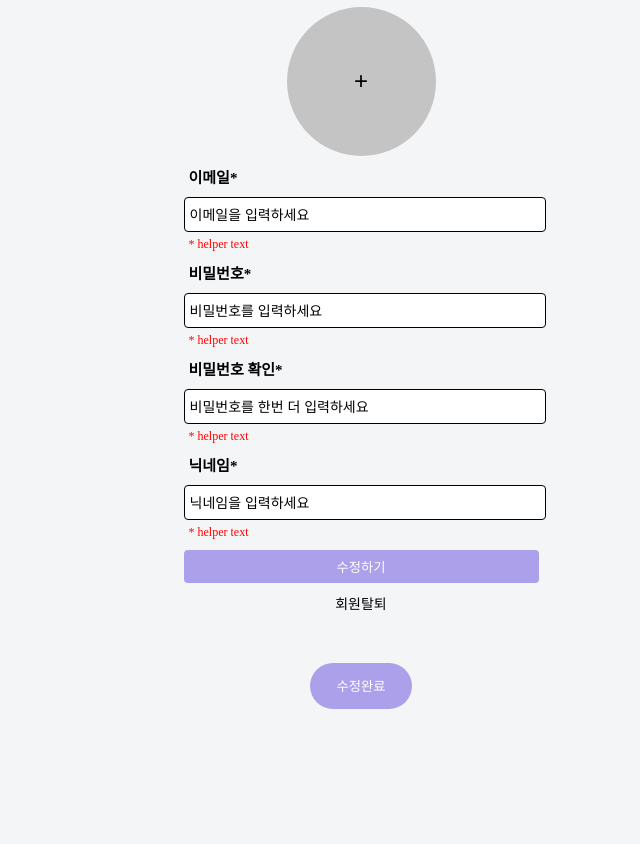
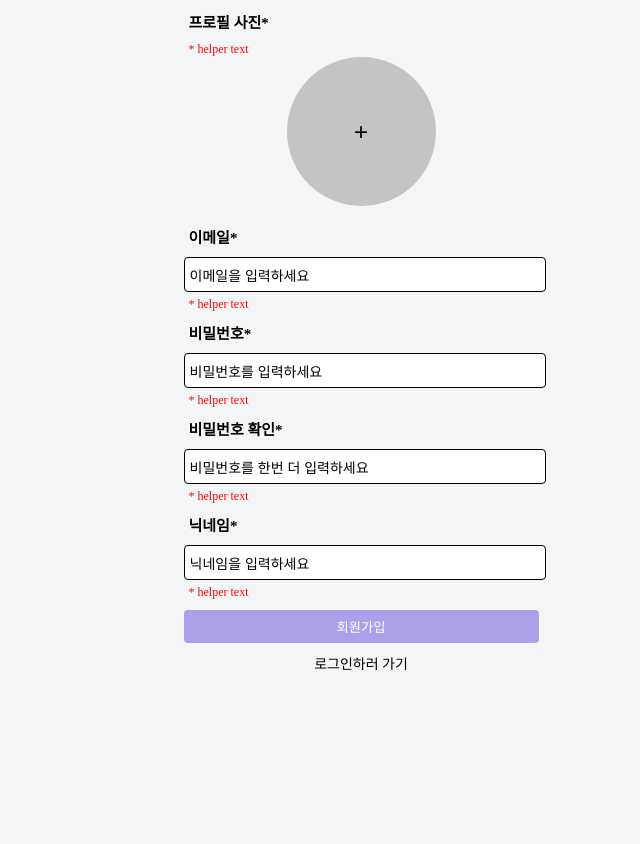
Before and after one commit to ss0ming/ellie-community-front, a website: page pages/register.html in a window 1280 px wide. Shown: the part 341-1185 px from the top of the page, without its empty margins (279-919 px from the left). Drawn offline with Linux system fonts and the light colour scheme; files that its build step writes are made by us from their sources; a web font is replaced by a local one.

Commit message:
회원가입 페이지 수정
1. 버튼 이름 수정 : 수정하기 -> 회원가입
2. 버튼 이름 수정 : 회원탈퇴 -> 로그인하러 가기
3. 버튼 삭제 : 수정완료 버튼 삭제

```diff
--- a/css/register.css
+++ b/css/register.css
@@ -89,6 +89,7 @@ header {
     display: flex;
     align-items: center;
     flex-direction: column;
+    margin-bottom: 10px;
 }
 
 .profile > p {
@@ -163,7 +164,7 @@ header {
     margin-top: 10px;
 }
 
-#withdraw {
+#login-btn {
     font-size: 14px;
     font-weight: 400;
     margin-top: 10px;
--- a/pages/register.html
+++ b/pages/register.html
@@ -4,7 +4,7 @@
     <meta charset="UTF-8">
     <meta name="viewport" content="width=device-width, initial-scale=1.0">
 
-    <link rel="stylesheet" type="text/css" href="register.css">
+    <link rel="stylesheet" type="text/css" href="/register.css">
     <link href="https://fonts.googleapis.com/css2?family=Material+Icons" rel="stylesheet">
     <title>커뮤니티 - ellie.kim (김소민)</title>
 </head>
@@ -27,10 +27,11 @@
             <div class="register-box">
                 <h2>회원가입</h2>
                 <div class="profile">
-                    <div class="input-box"><p>프로필 사진*</p></div>
-
+                    <div class="input-box">
+                        <p>프로필 사진*</p>
+                        <p id="helper">* helper text</p>
+                    </div>
                     <button class="register-img-btn" type="button">+</button>
-
                 </div>
                 <div class="modify-input">
                     <div class="input-box">
@@ -55,9 +56,8 @@
                     </div>
 
                 </div>
-                <button id="modify-btn" type="button">수정하기</button>
-                <p id="withdraw">회원탈퇴</p>
-                <button id="complete-btn" type="button">수정완료</button>
+                <button id="modify-btn" type="button">회원가입</button>
+                <p id="login-btn">로그인하러 가기</p>
             </div>
         </section>
     </div>
```
